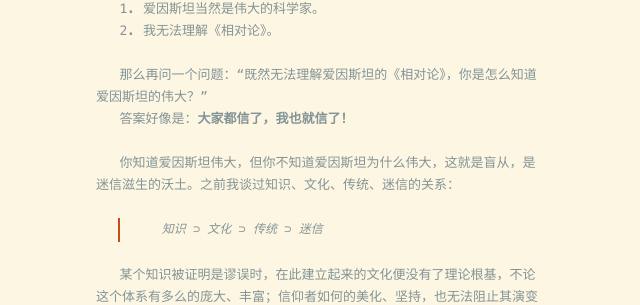
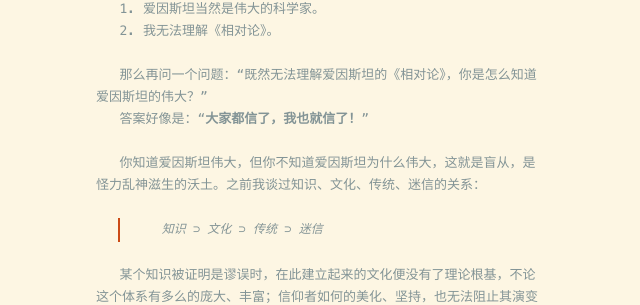
Before and after one commit to mycalf/xiaoniu.me, a Jekyll site: the page built from _posts/2019-03-15-子虽不语，民语；贤可免俗，民俗。.markdown, in a window 1280 px wide. Shown: the part 1221-1526 px from the top of the page, without its empty margins (319-959 px from the left). Built offline with Jekyll 4.4.1, drawn with Linux system fonts in a browser that asks for light colours; nearby versions of some CDN libraries.

Commit message:
edit post.

```diff
--- a/_posts/2019-03-15-子虽不语，民语；贤可免俗，民俗。.markdown
+++ b/_posts/2019-03-15-子虽不语，民语；贤可免俗，民俗。.markdown
@@ -29,9 +29,9 @@ tags: 迷信 文化
 <br>
 &emsp;&emsp;&ensp;那么再问一个问题：“既然无法理解爱因斯坦的《相对论》，你是怎么知道爱因斯坦的伟大？”
 
-&emsp;&emsp;&ensp;答案好像是：<strong>大家都信了，我也就信了！</strong>
+&emsp;&emsp;&ensp;答案好像是：“<strong>大家都信了，我也就信了！</strong>”
 <br>
-&emsp;&emsp;&ensp;你知道爱因斯坦伟大，但你不知道爱因斯坦为什么伟大，这就是盲从，是迷信滋生的沃土。之前我谈过知识、文化、传统、迷信的关系：
+&emsp;&emsp;&ensp;你知道爱因斯坦伟大，但你不知道爱因斯坦为什么伟大，这就是盲从，是怪力乱神滋生的沃土。之前我谈过知识、文化、传统、迷信的关系：
 
 >### &emsp;&emsp;&ensp;知识 ⊃ 文化 ⊃ 传统 ⊃ 迷信
 
```
